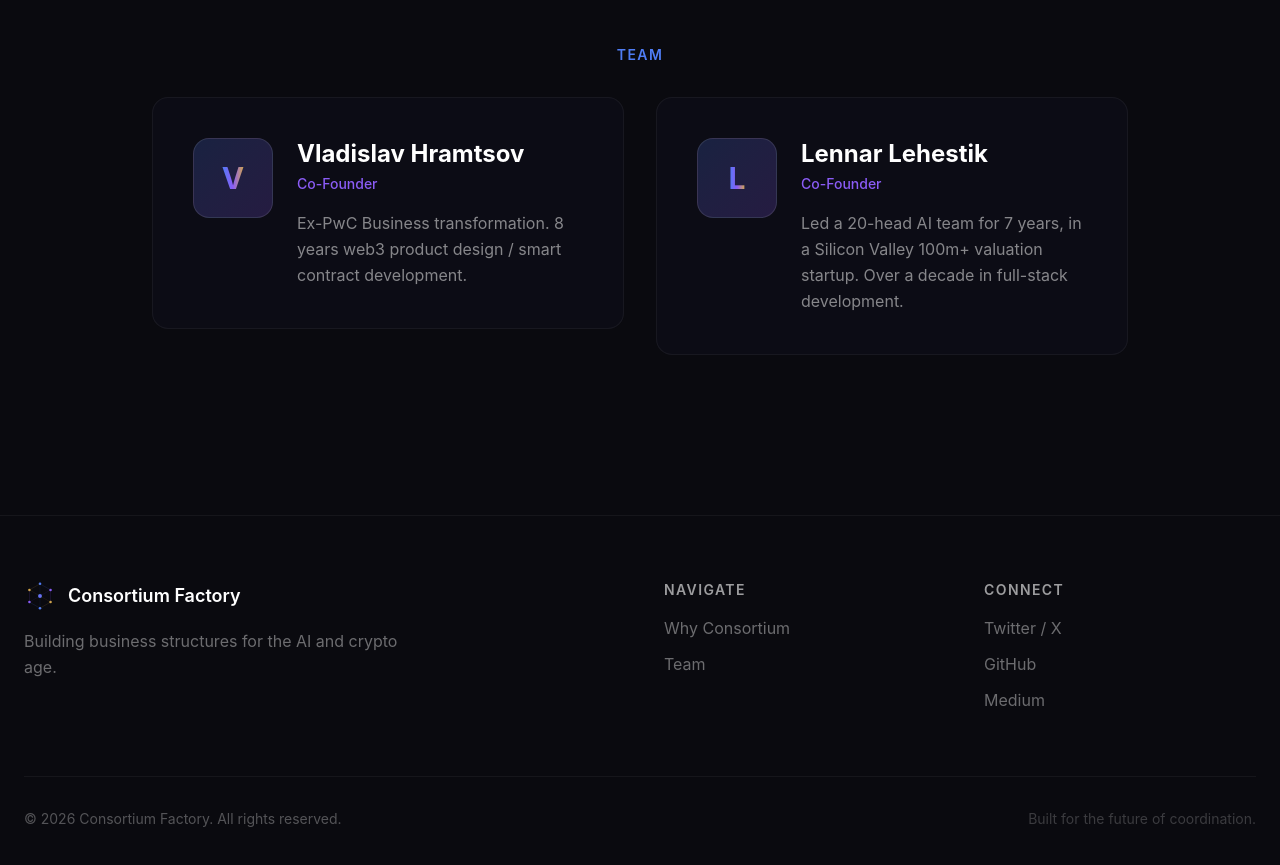
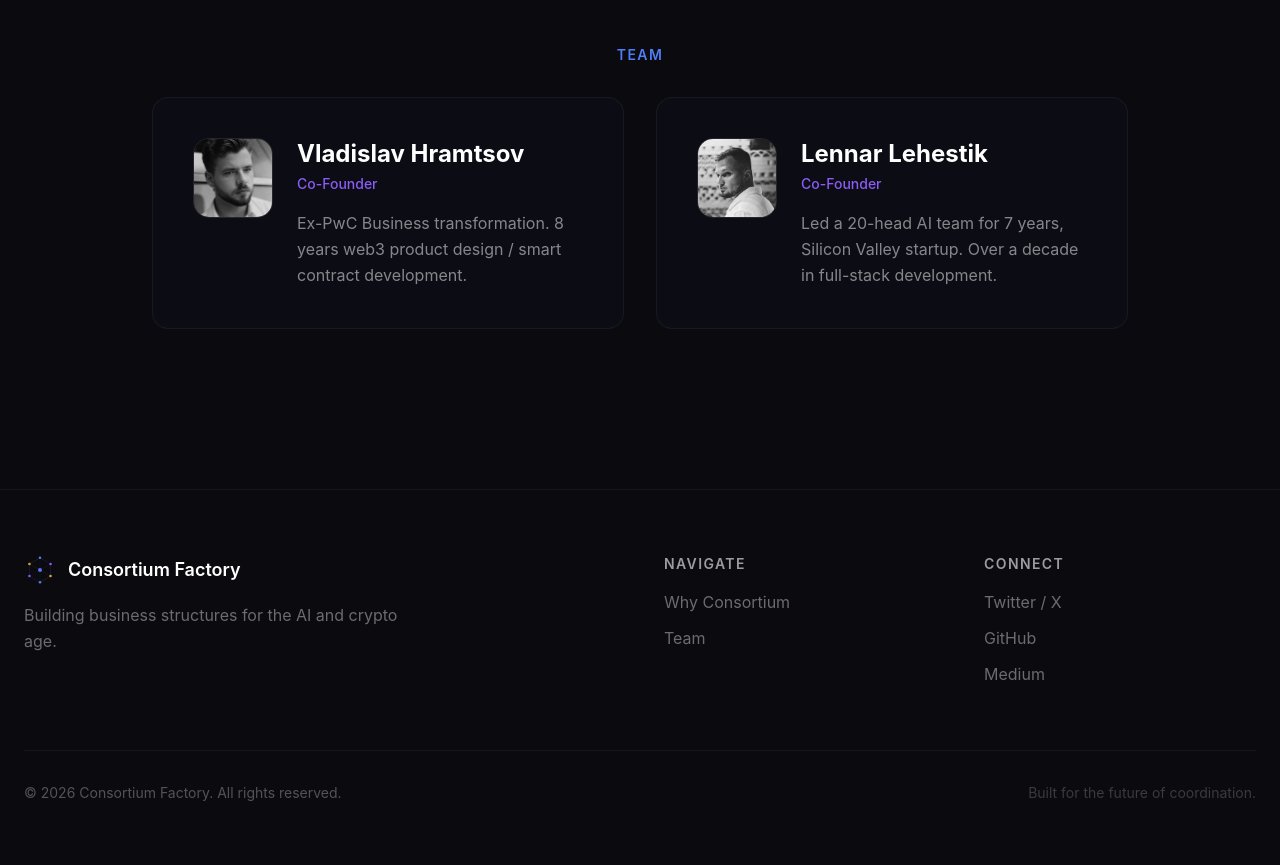
Before and after one commit to n0umen0n/consortiumlab-landing, a Next.js app: page / in a window 1280 px wide. Shown: the part 3320-4185 px from the top of the page. Built offline with nearby package versions, Linux system fonts and the light colour scheme.

Commit message:
Add founder photos, update Lennar bio

```diff
--- a/src/components/Team.tsx
+++ b/src/components/Team.tsx
@@ -1,19 +1,20 @@
 'use client'
 
+import Image from 'next/image'
 import ScrollReveal from './ScrollReveal'
 
 const team = [
   {
-    initial: 'V',
     name: 'Vladislav Hramtsov',
     role: 'Co-Founder',
     bio: 'Ex-PwC Business transformation. 8 years web3 product design / smart contract development.',
+    image: '/vlad.jpg',
   },
   {
-    initial: 'L',
     name: 'Lennar Lehestik',
     role: 'Co-Founder',
-    bio: 'Led a 20-head AI team for 7 years, in a Silicon Valley 100m+ valuation startup. Over a decade in full-stack development.',
+    bio: 'Led a 20-head AI team for 7 years, Silicon Valley startup. Over a decade in full-stack development.',
+    image: '/lennar.jpg',
   },
 ]
 
@@ -31,8 +32,14 @@ export default function Team() {
               <div className="bg-dark-700/30 border border-white/5 rounded-2xl p-10">
                 <div className="flex items-start gap-6">
                   <div className="shrink-0">
-                    <div className="w-20 h-20 rounded-2xl bg-gradient-to-br from-accent-blue/20 to-accent-purple/20 border border-white/10 flex items-center justify-center">
-                      <span className="text-3xl font-bold gradient-text">{member.initial}</span>
+                    <div className="w-20 h-20 rounded-2xl overflow-hidden border border-white/10">
+                      <Image
+                        src={member.image}
+                        alt={member.name}
+                        width={80}
+                        height={80}
+                        className="w-full h-full object-cover"
+                      />
                     </div>
                   </div>
                   <div>
```
Also changed, not shown: public/lennar.jpg (added), public/vlad.jpg (added).
